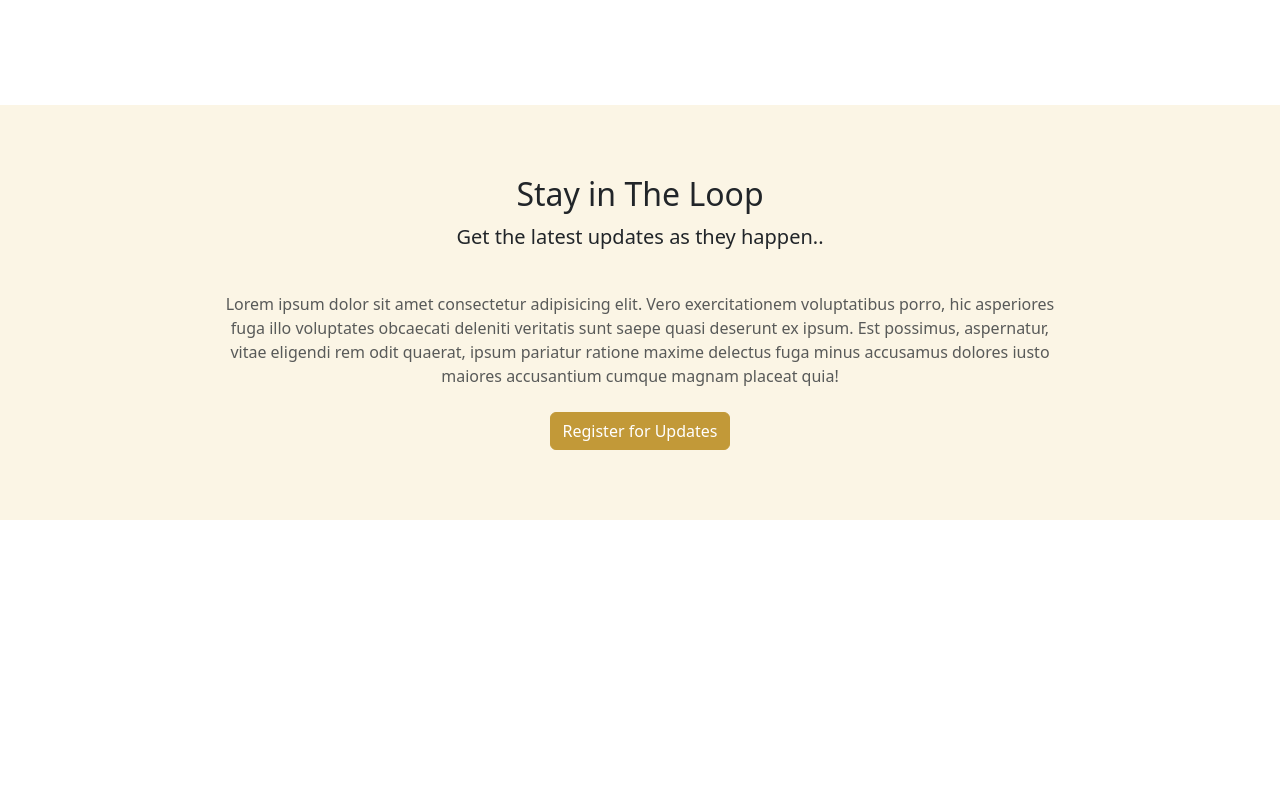
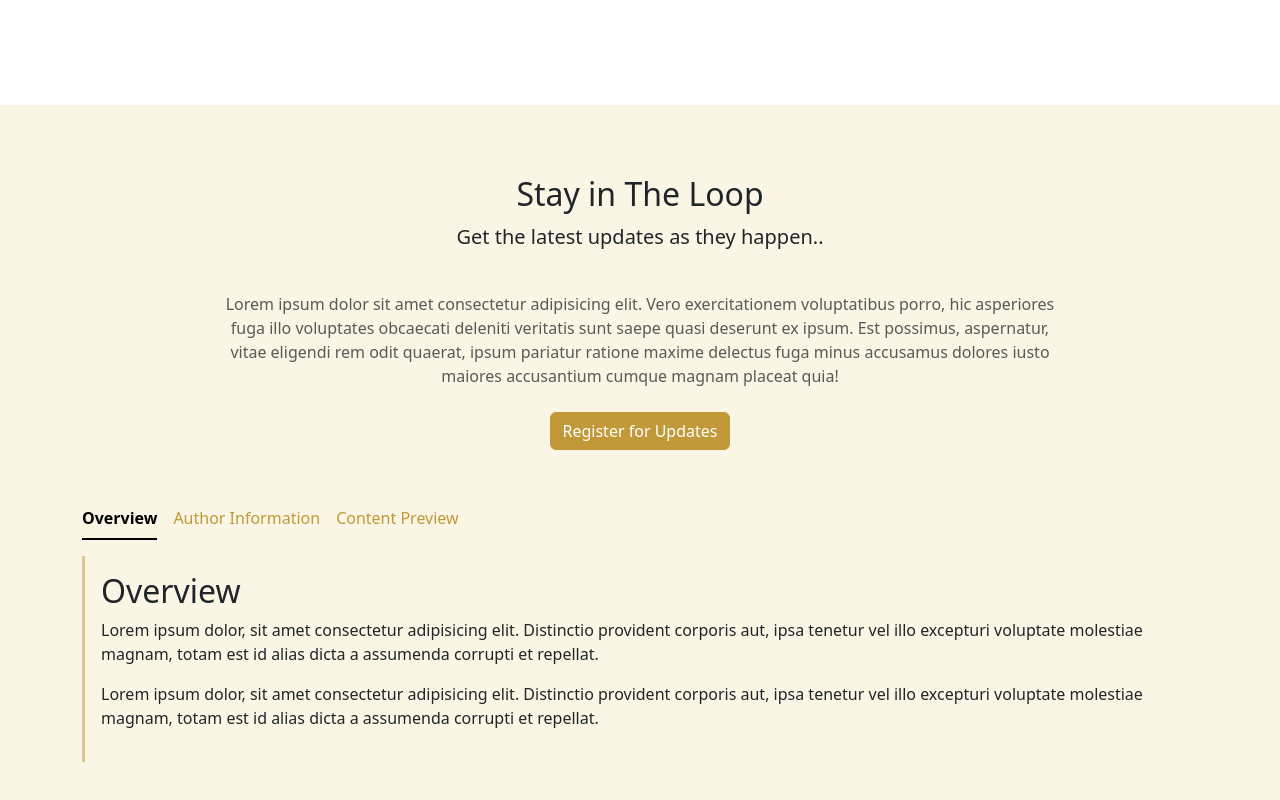
Before and after one commit to mashakrot/bootstrap-usage, a website: page index.html in a window 1280 px wide. Shown: the part 4422-5222 px from the top of the page. Before the commit the page ends 4942 px from the top, so only its background shows below. Drawn offline with nearby package versions, Linux system fonts and the light colour scheme.

Commit message:
added tabs section

```diff
--- a/index.html
+++ b/index.html
@@ -386,7 +386,47 @@
               </button>
             </div>
           </div>
+
+
+          <div class="container my-5">
+            <nav>
+                <div class="nav nav-underline" id="nav-tab" role="tablist">
+
+                  <button class="nav-link active text-active-white" id="nav-overview-tab" data-bs-toggle="tab" data-bs-target="#nav-overview" type="button" role="tab" aria-controls="nav-overview" aria-selected="true">Overview</button>
+
+                  <button class="nav-link" id="nav-info-tab" data-bs-toggle="tab" data-bs-target="#nav-info" type="button" role="tab" aria-controls="nav-info" aria-selected="false">Author Information</button>
+
+                  <button class="nav-link" id="nav-content-tab" data-bs-toggle="tab" data-bs-target="#nav-content" type="button" role="tab" aria-controls="nav-content" aria-selected="false">Content Preview</button>
+
+                </div>
+              </nav>
+
+              <div class="tab-content " id="nav-tabContent">
+
+                <div class="tab-pane border-start border-primary border-3 mt-3 fade show active p-3" id="nav-overview" role="tabpanel" aria-labelledby="nav-overview-tab" style="--bs-border-opacity: .5;">
+                  <h2>Overview</h2>
+                  <p>Lorem ipsum dolor, sit amet consectetur adipisicing elit. Distinctio provident corporis aut, ipsa tenetur vel illo excepturi voluptate molestiae magnam, totam est id alias dicta a assumenda corrupti et repellat.</p>
+                  <p>Lorem ipsum dolor, sit amet consectetur adipisicing elit. Distinctio provident corporis aut, ipsa tenetur vel illo excepturi voluptate molestiae magnam, totam est id alias dicta a assumenda corrupti et repellat.</p>
+                </div>
+
+                <div class="tab-pane border-start border-primary border-3 mt-3 fade p-3" id="nav-info" role="tabpanel" aria-labelledby="nav-info-tab" style="--bs-border-opacity: .5;">
+                  <h2>Author Information</h2>
+                  <p>Lorem, ipsum dolor sit amet consectetur adipisicing elit. Quasi, cupiditate nam aperiam possimus, ratione modi enim inventore reiciendis ipsum mollitia, adipisci accusamus! Dolorem omnis illo incidunt ex, sit minus numquam.</p>
+                  <p>Lorem, ipsum dolor sit amet consectetur adipisicing elit. Quasi, cupiditate nam aperiam possimus, ratione modi enim inventore reiciendis ipsum mollitia, adipisci accusamus! Dolorem omnis illo incidunt ex, sit minus numquam.</p>
+                </div>
+
+                <div class="tab-pane border-start border-primary border-3 mt-3 fade p-3" id="nav-content" role="tabpanel" aria-labelledby="nav-content-tab" style="--bs-border-opacity: .5;">
+                  <h2>Content Preview</h2>
+                  <p>Lorem ipsum dolor sit amet consectetur adipisicing elit. Facere voluptates nostrum vel officiis! Magni animi assumenda numquam exercitationem facilis! Excepturi, doloremque illo. Voluptate, natus molestias? Enim repellendus earum ad sunt!</p>
+                  <p>Lorem ipsum dolor sit amet consectetur adipisicing elit. Facere voluptates nostrum vel officiis! Magni animi assumenda numquam exercitationem facilis! Excepturi, doloremque illo. Voluptate, natus molestias? Enim repellendus earum ad sunt!</p>
+                </div>
+
+              </div>
+            </div>
+          </div>
      </section>
+
+     <!-- TODO add footer in near future -->
 
      <!-- modal or a popup -->
 
--- a/sass/main.scss
+++ b/sass/main.scss
@@ -9,7 +9,6 @@ $custom-theme-colors: (
     "altdark": #522192
 );
 
-
 $theme-colors: map-merge($custom-theme-colors, $theme-colors);
 
 @import '../node_modules/bootstrap/scss/bootstrap';
```
Also changed, not shown: README.md.
